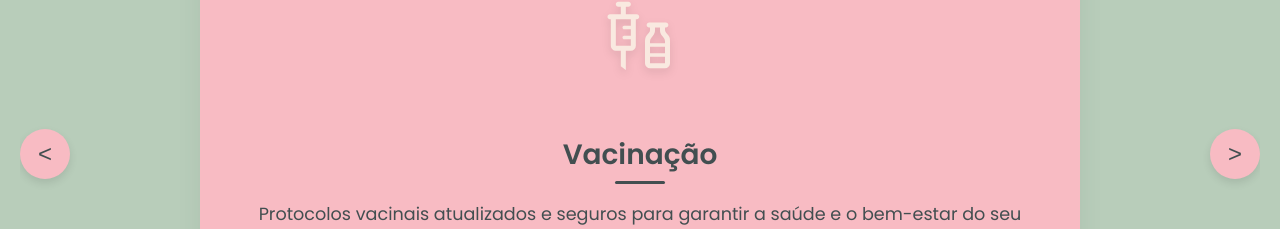
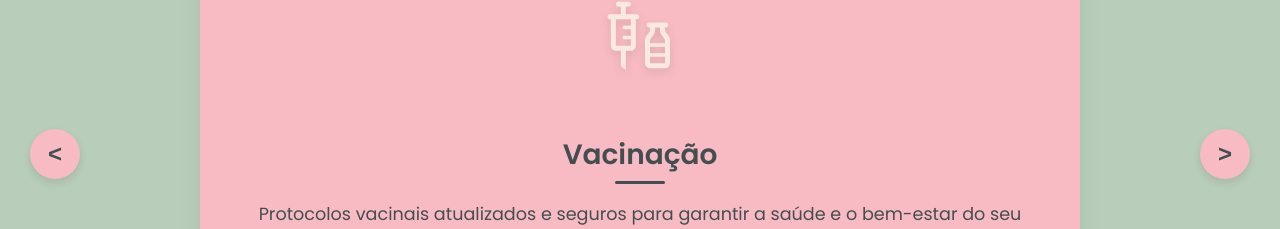
Before and after one commit to alessandrooCosta/Dr.MarianaLima, a React (Vite) app: page / in a window 1280 px wide. Shown: the part 1720-1949 px from the top of the page. Built offline with nearby package versions, Linux system fonts and the light colour scheme.

Commit message:
atualiza botões para SEO

```diff
--- a/src/Componentes/Localizacao/Localizacao.tsx
+++ b/src/Componentes/Localizacao/Localizacao.tsx
@@ -12,6 +12,7 @@ function Localizacao() {
         referrerPolicy="no-referrer-when-downgrade"
         width="100%"
         height="500"
+        aria-label="Mapa da localização da Dra. Mariana Lima - Brasília, Distrito Federal"
       ></iframe>
       <p>Atendemos Distrito Federal e Entorno</p>
     </section>
--- a/src/Componentes/ServicoHome/Servico.css
+++ b/src/Componentes/ServicoHome/Servico.css
@@ -101,54 +101,69 @@
   position: absolute;
   top: 50%;
   transform: translateY(-50%);
-  background: var(--cor-branco);
+  background: rgba(255, 255, 255, 0.8);
   border: none;
   border-radius: 50%;
-  width: 3rem;
-  height: 3rem;
-  font-size: 1.5rem;
-  color: var(--cor-texto);
+  width: 40px;
+  height: 40px;
+  font-size: 18px;
+  font-weight: bold;
   cursor: pointer;
   z-index: 10;
-  box-shadow: 0 2px 10px rgba(0, 0, 0, 0.1);
   transition: all 0.3s ease;
+  display: flex;
+  align-items: center;
+  justify-content: center;
 }
 
-.carousel-btn:hover {
-  background: var(--cor-texto);
-  color: var(--cor-branco);
+.carousel-btn:hover,
+.carousel-btn:focus {
+  background: rgba(184, 205, 186, 0.9);
+  outline: 2px solid #424E50;
+  outline-offset: 2px;
 }
 
-.prev {
-  left: 1rem;
+.carousel-btn.prev {
+  left: 10px;
 }
 
-.next {
-  right: 1rem;
+.carousel-btn.next {
+  right: 10px;
 }
 
 .carousel-dots {
   display: flex;
   justify-content: center;
-  margin-top: 2rem;
-  gap: 0.75rem;
+  margin-top: 20px;
+  gap: 10px;
 }
 
 .dot {
-  width: 0.75rem;
-  height: 0.75rem;
+  width: 12px;
+  height: 12px;
   border-radius: 50%;
-  background: var(--cor-branco);
   border: none;
+  background-color: #ccc;
   cursor: pointer;
-  opacity: 0.5;
   transition: all 0.3s ease;
 }
 
+.dot:hover,
+.dot:focus {
+  background-color: #B8CDBA;
+  outline: 2px solid #424E50;
+  outline-offset: 2px;
+}
+
 .dot.active {
-  opacity: 1;
+  background-color: #57b57e;
   transform: scale(1.2);
-  background: var(--cor-texto);
+}
+
+/* Estilo para quando o carrossel está em foco */
+.carousel-track:focus-within {
+  outline: 2px solid #424E50;
+  outline-offset: 4px;
 }
 
 /* Responsividade */
@@ -202,3 +217,29 @@
     margin-top: 1.5rem;
   }
 }
+
+@media (prefers-contrast: high) {
+  .carousel-btn {
+    border: 2px solid #000;
+  }
+
+  .dot {
+    border: 1px solid #000;
+  }
+}
+
+/* Estilos para reduzir animações quando solicitado */
+@media (prefers-reduced-motion: reduce) {
+  .carousel-track {
+    transition: none;
+  }
+
+  .carousel-btn,
+  .dot {
+    transition: none;
+  }
+
+  .dot.active {
+    transform: none;
+  }
+}
```
